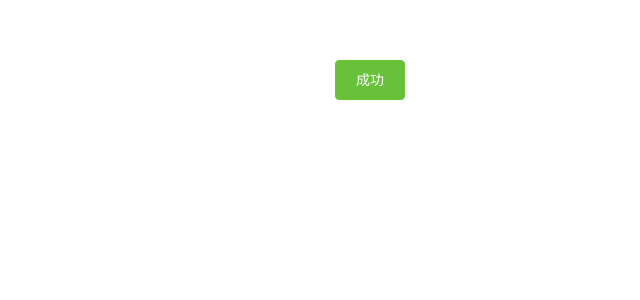
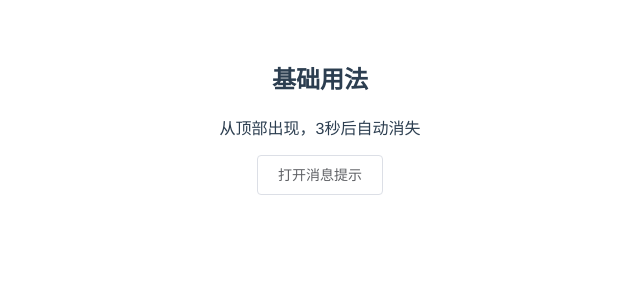
Before and after one commit to yinhaiying/y-ui, a Vue app: page / in a window 1280 px wide. Shown: the top 300 px of the page, without its empty margins (320-960 px from the left). Built offline with nearby package versions, Linux system fonts and the light colour scheme.

Commit message:
style:add the style of message

```diff
--- a/src/example/message.vue
+++ b/src/example/message.vue
@@ -1,6 +1,8 @@
 <template>
   <div>
-    <y-button type = "success" @click = "open1" style = "margin-left:100px;">成功</y-button>
+    <h2>基础用法</h2>
+    <p>从顶部出现，3秒后自动消失</p>
+    <y-button  @click = "open1">打开消息提示</y-button>
     <!-- <y-button type = "warning" @click = "open2">警告</y-button>
     <y-button type = "info" @click = "open3">消息</y-button>
     <y-button type = "danger" @click = "open4">错误</y-button> -->
--- a/src/packages/Message/index.js
+++ b/src/packages/Message/index.js
@@ -11,7 +11,7 @@ function Message(options){
       message:options
     };
     options = Object.assign({
-      type:'success',
+      type:'info',
       message:''
     },options)
   };
--- a/src/packages/Message/main.vue
+++ b/src/packages/Message/main.vue
@@ -2,7 +2,7 @@
   <transition >
     <div class = "y-message" :style = "positionStyle" :class = "[`y-message-${type}`]">
       <y-icon name = "info"></y-icon>
-      <p>{{message}}</p>
+      <p class= "y-message-content">{{message}}</p>
     </div>
   </transition>
 </template>
@@ -13,7 +13,6 @@ export default {
   data(){
     return {
       verticalOffset:20,
-      type:'info'
     }
   },
   computed:{
@@ -27,6 +26,7 @@ export default {
 </script>
 
 <style lang="scss" scoped>
+@import "../../styles/common.scss";
 $success-bgColor:#f0f9eb;
 $success-borderColor:#e1f3d8;
 $success-color:#67C23A;
@@ -50,6 +50,13 @@ $color:$success-color,$info-color,$warning-color,$error-color;
   transform:translateX(-50%) translateY(-100%);
   align-items:center;
   transition:opacity .3s,top 1s;
+  font-size:16px;
+  line-height: 1;
+  padding:15px 15px 15px 20px;
+  min-width:380px;
+  &-content{
+    margin-left:5px;
+  }
   @each $type in $type-list{
   $i:index($type-list,$type);
     &-#{$type}{
```
Also changed, not shown: package.json (+14 -4 lines), 1 other file (tests, documents, lock files or other folders).
